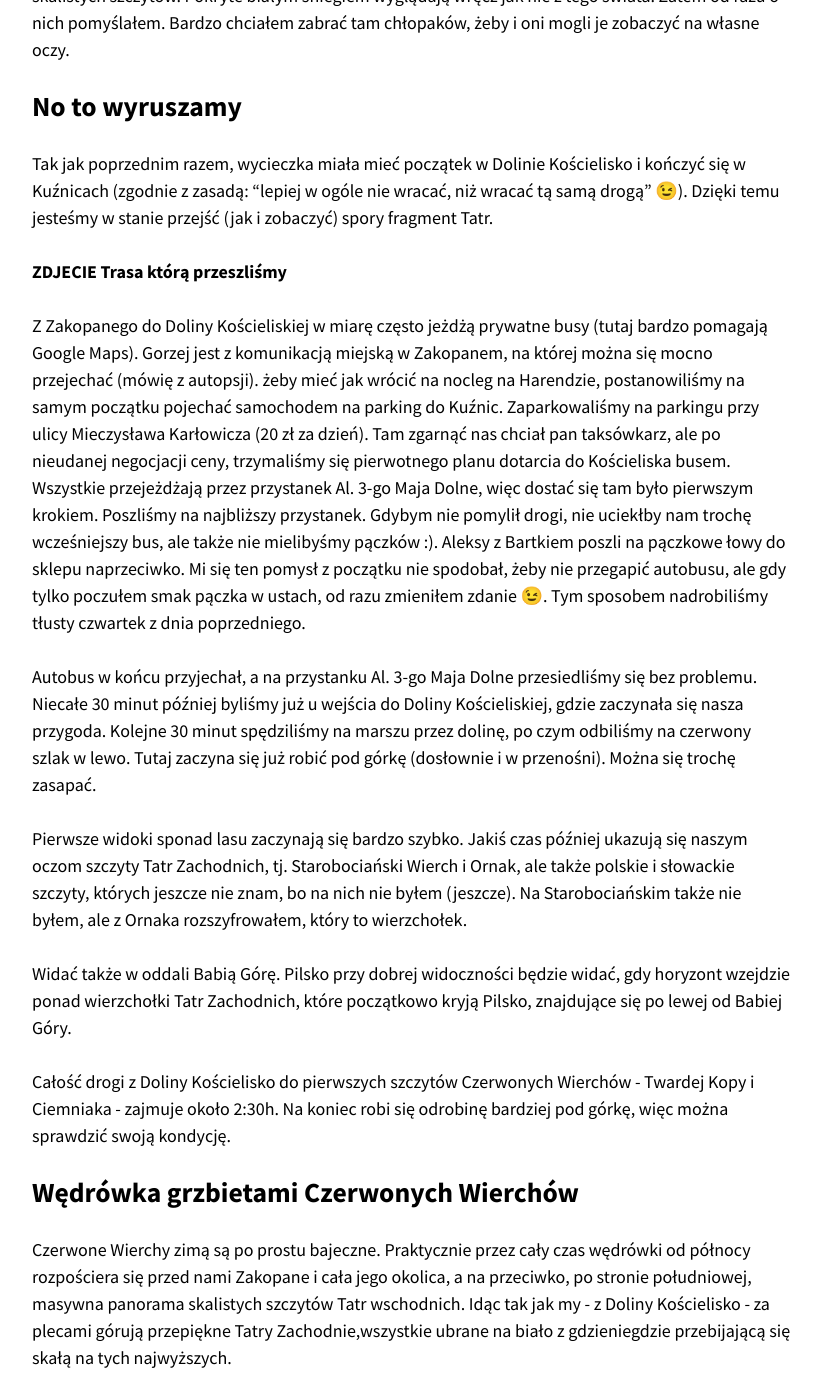
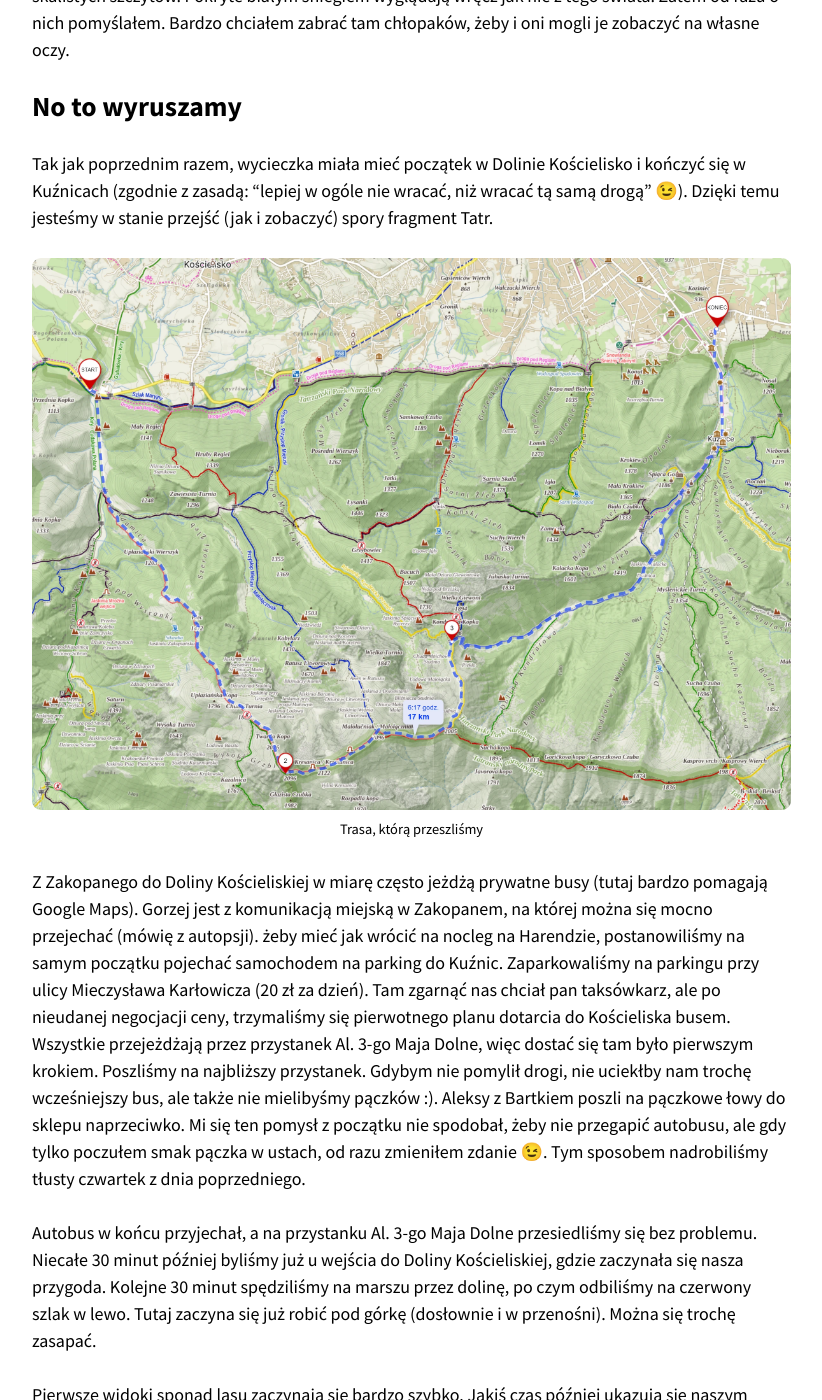
Before and after one commit to JanWielgus/janwielgus.github.io, a Jekyll site: the page built from _posts/2024-04-15-tatrzanska-przygoda-we-mgle.md, in a window 1280 px wide and 1400 px high, scrolled down 1480 px. Shown: the whole window, without its empty margins (343-1165 px from the left). Built offline with Jekyll 4.4.1, drawn with Linux system fonts in a browser that asks for light colours; nearby versions of some CDN libraries; emoji names are drawn with the system emoji font; comment, search, counter and statistics services are not loaded.

Commit message:
Updated old post about Tatra mountains

```diff
--- a/_posts/2024-04-15-tatrzanska-przygoda-we-mgle.md
+++ b/_posts/2024-04-15-tatrzanska-przygoda-we-mgle.md
@@ -25,8 +27,10 @@
 
 Tak jak poprzednim razem, wycieczka miała mieć początek w Dolinie Kościelisko i kończyć się w Kuźnicach (zgodnie z zasadą: “lepiej w ogóle nie wracać, niż wracać tą samą drogą” :wink:). Dzięki temu jesteśmy w stanie przejść (jak i zobaczyć) spory fragment Tatr.
 
-**ZDJECIE**
-**Trasa którą przeszliśmy**
+<figure class="align-center">
+  <img src="{{ '/images/2024-04-15-cala-trasa-z-gory.webp' | absolute_url }}" alt="Mapa trasy">
+  <figcaption>Trasa, którą przeszliśmy</figcaption>
+</figure>
 
 Z Zakopanego do Doliny Kościeliskiej w miarę często jeżdżą prywatne busy (tutaj bardzo pomagają Google Maps). Gorzej jest z komunikacją miejską w Zakopanem, na której można się mocno przejechać (mówię z autopsji). żeby mieć jak wrócić na nocleg na Harendzie, postanowiliśmy na samym początku pojechać samochodem na parking do Kuźnic. Zaparkowaliśmy na parkingu przy ulicy Mieczysława Karłowicza (20 zł za dzień). Tam zgarnąć nas chciał pan taksówkarz, ale po nieudanej negocjacji ceny, trzymaliśmy się pierwotnego planu dotarcia do Kościeliska busem. Wszystkie przejeżdżają przez przystanek Al. 3-go Maja Dolne, więc dostać się tam było pierwszym krokiem. Poszliśmy na najbliższy przystanek. Gdybym nie pomylił drogi, nie uciekłby nam trochę wcześniejszy bus, ale także nie mielibyśmy pączków :). Aleksy z Bartkiem poszli na pączkowe łowy do sklepu naprzeciwko. Mi się ten pomysł z początku nie spodobał, żeby nie przegapić autobusu, ale gdy tylko poczułem smak pączka w ustach, od razu zmieniłem zdanie :wink:. Tym sposobem nadrobiliśmy tłusty czwartek z dnia poprzedniego.
 
@@ -56,13 +60,17 @@
 
 Nie wiedzieliśmy do końca co robić. Zacząłem chodzić wzdłuż mglistej ściany w poszukiwaniu szlaku, ale z każdej strony zbocze wyglądało tak samo. Chłopaki wrócili się do drogowskazu, sprawdzić, czy w ogóle mamy dobry kierunek. Nie wiadomo było, gdzie prowadzi szlak, a gdzie jest urwisko. Rozważałem także, czy nie wrócić tak jak tu przyszliśmy. Jednak większość drogi już za nami, a dzień się już powoli kończył. Coś trzeba było zrobić. Zaufałem GPS’owi oraz mapom, które miałem (serdecznie polecam aplikację mapy.cz). Na telefonie miałem pobrane mapy offline. Spróbowałem pójść przed siebie w mleko w taki sposób, żeby nasza pozycja na telefonie poruszała się po czerwonej linii oznaczającej szlak. Totalnie na oślep. Na szczęście mieliśmy sygnał GPS. W ten sposób, kroczek po kroczku, udało nam się przedzierać się w stronę Kopy Kondrackiej. Nie było łatwo. Poziom adrenaliny poszybował. Dodatkowo, nie ma się co oszukiwać, w takich warunkach w takim miejscu wszyscy powinni mieć obowiązkowo raki, a nie raczki. To jest nauczka na przyszłość (szczególnie dla mnie, bo to ja wymyśliłem trasę i prowadziłem). Na szczęście udało się nam wszystkim zachować zimną krew.
 
-**ZDJECIE**
-**Towarzysze z odległości 15 metrów**
+<figure class="align-center">
+  <img src="{{ '/images/2024-04-15-towarzysze-15m-ode-mnie.webp' | absolute_url }}" alt="Towarzysze 15 metrów ode mnie">
+  <figcaption>Towarzysze z odległości 15 metrów</figcaption>
+</figure>
 
 Metodą “spaceru wirtualnego na telefonie” na pewno nie szliśmy możliwie najlepszą drogą, jednak nie byliśmy zupełnie ślepi. Gdy walczyliśmy na stromym zboczu, kiedy starałem się wybijać butami stopnie dla towarzyszy po których mogli łatwiej iść, na krótką chwilę wiatr rozwiał mgłę. To wystarczyło, żeby się zorientować gdzie jesteśmy i gdzie kierować się dalej. Okazało się, że niepotrzebnie idziemy na zboczu, zamiast iść trochę wyżej, grzbietem. Mgła wróciła. Jednak nie sięgała aż do Kopy. Wyszliśmy z mleka, mniej więcej, gdy zaczęło się podejście.
 
-**ZDJECIE**
-**Podchodzimy na Kopę Kondracką**
+<figure class="align-center">
+  <img src="{{ '/images/2024-04-15-wyjscie-z-mgly.webp' | absolute_url }}" alt="Wychodzimy z mgły">
+  <figcaption>Podchodzimy na Kopę Kondracką</figcaption>
+</figure>
 
 Wtedy stres zaczął już schodzić i trochę nam ulżyło. Z dobrą widocznością ten odcinek zrobilibyśmy co najmniej dwa razy szybciej, męcząc się dwa razy mniej. Jestem naprawdę wdzięczny, że wyszliśmy z tego cało.
 
```
Also changed, not shown: other parts of _posts/2024-04-15-tatrzanska-przygoda-we-mgle.md (+2 -0 lines), images/2024-04-15-TH.webp (added), images/2024-04-15-cala-trasa-z-gory.webp (added), images/2024-04-15-towarzysze-15m-ode-mnie.webp (added), images/2024-04-15-wyjscie-z-mgly.webp (added).
